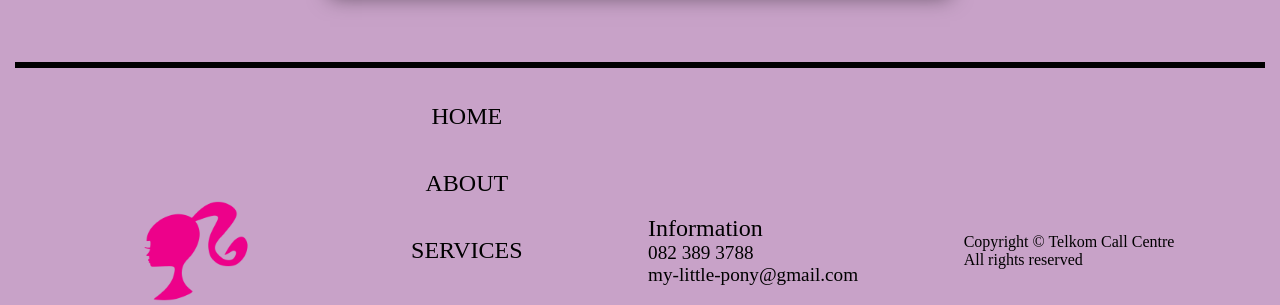
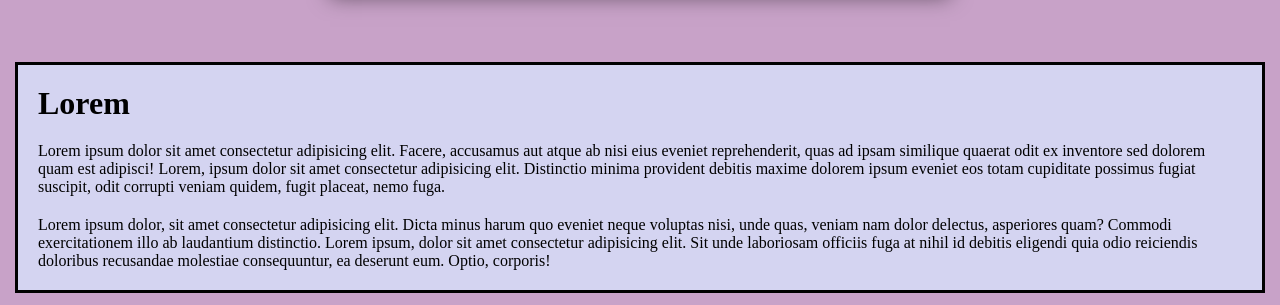
Before and after one commit to racoon-and-friends/monday-03-03-2025, a plain HTML site: page hompage.html in a window 1280 px wide. Shown: the part 969-1274 px from the top of the page. Drawn offline with Linux system fonts and the light colour scheme.

Commit message:
JOHAN DID NOTHING SIR!! ALSO

```diff
--- a/hompage.html
+++ b/hompage.html
@@ -41,7 +41,11 @@
         <div class="s2-side-article"></div>
     </div>
 
-    <div class="section-3"></div>
+    <div class="section-3">
+        <h1 class="s3-h1">Lorem</h1>
+        <p class="s3-p">Lorem ipsum dolor sit amet consectetur adipisicing elit. Facere, accusamus aut atque ab nisi eius eveniet reprehenderit, quas ad ipsam similique quaerat odit ex inventore sed dolorem quam est adipisci! Lorem, ipsum dolor sit amet consectetur adipisicing elit. Distinctio minima provident debitis maxime dolorem ipsum eveniet eos totam cupiditate possimus fugiat suscipit, odit corrupti veniam quidem, fugit placeat, nemo fuga.</p>
+        <p class="s3-p">Lorem ipsum dolor, sit amet consectetur adipisicing elit. Dicta minus harum quo eveniet neque voluptas nisi, unde quas, veniam nam dolor delectus, asperiores quam? Commodi exercitationem illo ab laudantium distinctio. Lorem ipsum, dolor sit amet consectetur adipisicing elit. Sit unde laboriosam officiis fuga at nihil id debitis eligendi quia odio reiciendis doloribus recusandae molestiae consequuntur, ea deserunt eum. Optio, corporis!</p>
+    </div>
 
     <div class="section-4"></div>
 
```
